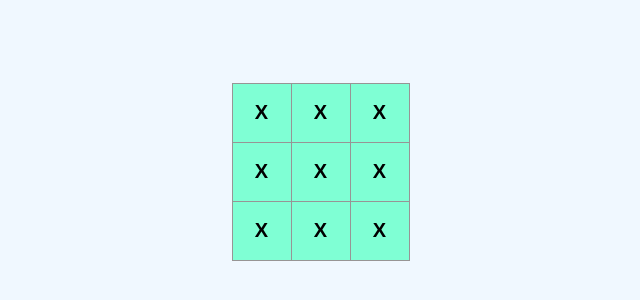
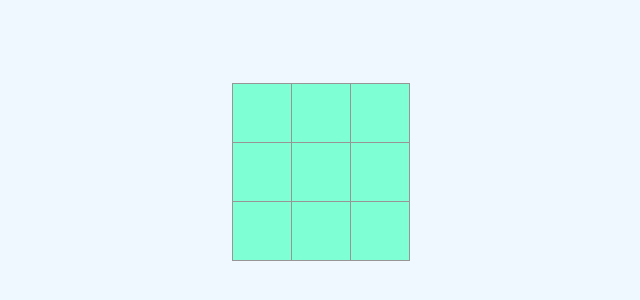
Before and after one commit to Alejandrox27/TicTacToe, a React (Vite) app: page / in a window 1280 px wide. Shown: the part 156-456 px from the top of the page, without its empty margins (320-960 px from the left). Built offline with nearby package versions, Linux system fonts and the light colour scheme.

Commit message:
Functionality for set X

```diff
--- a/src/App.jsx
+++ b/src/App.jsx
@@ -1,25 +1,35 @@
+import { useState } from 'react'
 import './App.css'
+import { Square } from './components/Square'
 
 export default function App(){
+  const [squares, setSquares] = useState(Array(9).fill(null))
+
+  function handleClick(i){
+    const nextSquares = squares.slice();
+    nextSquares[i] = "X";
+    setSquares(nextSquares);
+  }
+
   return(
     <>
     <div className='container'>
       <div className='board-row'>
-        <button className='square'>X</button>
-        <button className='square'>X</button>
-        <button className='square'>X</button>
+        <Square value={squares[0]} onSquareClick={() => (handleClick(0))} />
+        <Square value={squares[1]} onSquareClick={() => (handleClick(1))} />
+        <Square value={squares[2]} onSquareClick={() => (handleClick(2))} />
       </div>
 
       <div className='board-row'>
-        <button className='square'>X</button>
-        <button className='square'>X</button>
-        <button className='square'>X</button>
+        <Square value={squares[3]} onSquareClick={() => (handleClick(3))} />
+        <Square value={squares[4]} onSquareClick={() => (handleClick(4))} />
+        <Square value={squares[5]} onSquareClick={() => (handleClick(5))} />
       </div>
 
       <div className='board-row'>
-        <button className='square'>X</button>
-        <button className='square'>X</button>
-        <button className='square'>X</button>
+        <Square value={squares[6]} onSquareClick={() => (handleClick(6))} />
+        <Square value={squares[7]} onSquareClick={() => (handleClick(7))} />
+        <Square value={squares[8]} onSquareClick={() => (handleClick(8))} />
       </div>
     </div>
     </>
--- /dev/null
+++ b/src/components/Square.jsx
@@ -0,0 +1,3 @@
+export const Square = ({value, onSquareClick}) => {
+    return <button onClick={onSquareClick} className='square'>{value}</button>
+}
```
